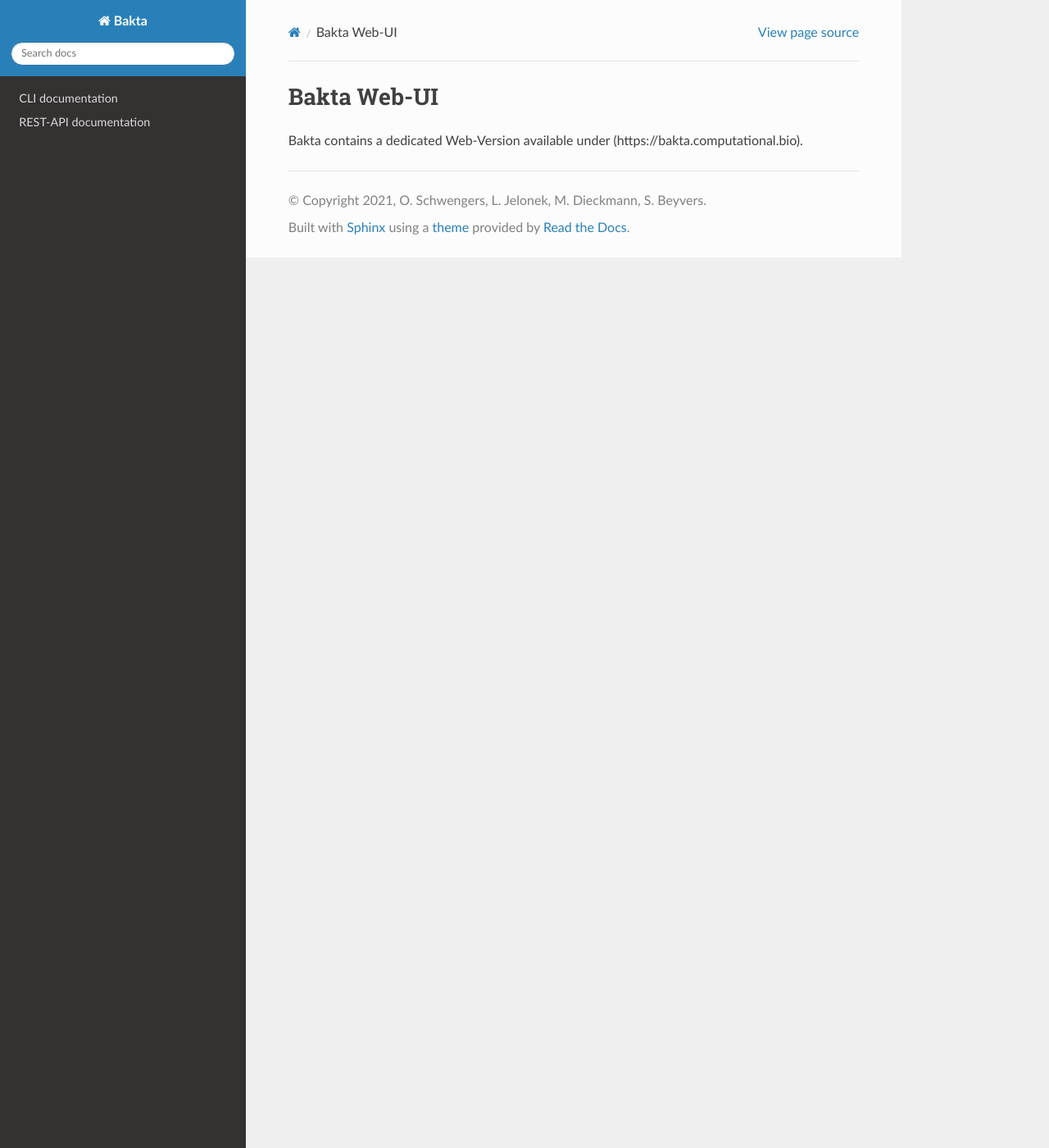
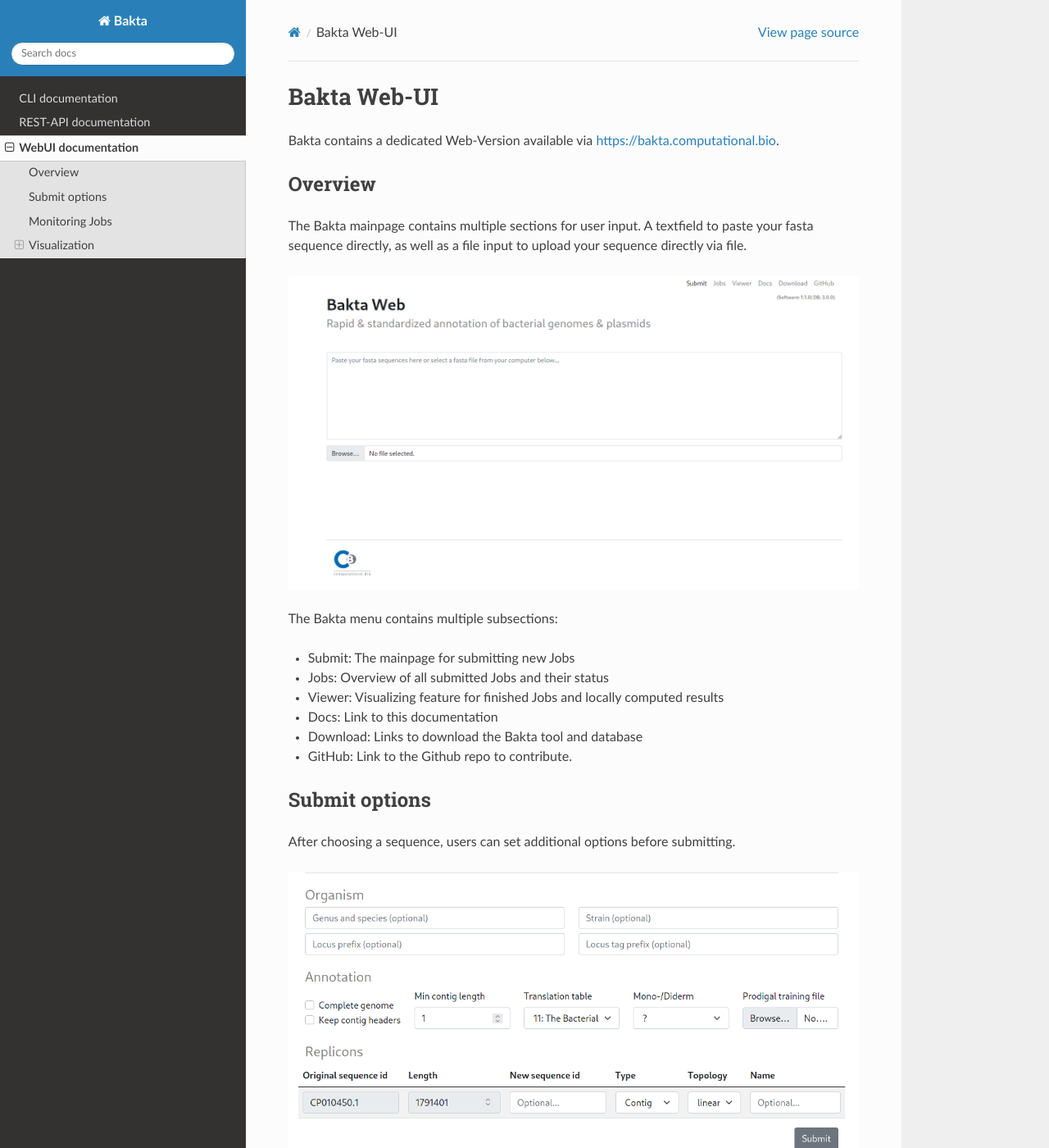
Before and after one commit to ag-computational-bio/bakta-docs, a Sphinx documentation site: the page built from docs/WEBUI.md, in a window 1280 px wide and 1400 px high. Shown: the whole window at 82% size. Built offline with Sphinx 7.4.7 and the Read the Docs theme 2.0.0, drawn with Linux system fonts in a browser that asks for light colours; some of the changed text lies outside the part shown.

Commit message:
Added WebUI docs

```diff
--- a/docs/WEBUI.md
+++ b/docs/WEBUI.md
@@ -1,3 +1,64 @@
 # Bakta Web-UI
 
-Bakta contains a dedicated Web-Version available under (https://bakta.computational.bio).
+Bakta contains a dedicated Web-Version available via <https://bakta.computational.bio>.
+
+
+## Overview
+
+The Bakta mainpage contains multiple sections for user input.
+A textfield to paste your fasta sequence directly, as well as
+a file input to upload your sequence directly via file.
+
+![logo](./images/BaktaOverview.png "Bakta Overview")
+
+The Bakta menu contains multiple subsections:
+
+- Submit: The mainpage for submitting new Jobs
+- Jobs: Overview of all submitted Jobs and their status
+- Viewer: Visualizing feature for finished Jobs and locally computed results
+- Docs: Link to this documentation
+- Download: Links to download the Bakta tool and database
+- GitHub: Link to the Github repo to contribute.
+
+## Submit options
+
+After choosing a sequence, users can set additional options before submitting.
+
+![options](./images/options.png "Bakta Submit Options")
+
+The submit options are split in three sections. An `Organism` section that allows users to specify additional (optional) description tags for the submitted fasta sequence, an `Annotation` section that specifies the annotation settings and a `Replicons` section that specifies additional options regarding the actual sequence.
+
+
+## Monitoring Jobs
+
+Submitted jobs are monitored automatically in the `Jobs` tab.
+
+![init](./images/init-status.png "Bakta Init Status")
+
+All jobs start with the `INIT` status. This indicates an initializing status, as well as a waiting position in the queue. A running Job is indicated by the `RUNNING` status.
+
+![running](./images/running-status.png "Bakta Running Status")
+
+Finished jobs have the `SUCCESFULL` status and include a `LINK` to automatically show and visualize the results in the `Viewer` tab.
+
+![finished](./images/finished.png "Bakta Finished Status")
+
+
+## Visualization
+
+Results can be visualized via the `Viewer` tab, to visualize local files users can choose a local Json file for visualization. This visualization happens exclusively in the Browser, no data is uploaded to the Website.
+
+![finished](./images/visualize_json.png "Bakta Viewer")
+
+
+### Results
+
+Visualized results contain three sections:
+
+- Job statistics: Contains a general overview of the Job and the achieved annotation.
+- Genomeviewer: A IGV Genomebrowser to visualize the positions of features in the sequence.
+- Annotations: List of all annotated features, including DB cross references to multiple common databases.
+
+![results](./images/results.png "Bakta Results")
+
+![annotation](./images/annotation.png "Bakta Results List of Annotations")
```
Also changed, not shown: docs/REST-API.rst (+15 -8 lines), docs/index.rst (+16 -13 lines), docs/images/BaktaOverview.png (added), docs/images/annotation.png (added), docs/images/finished.png (added), docs/images/init-status.png (added), docs/images/options.png (added), docs/images/results.png (added), docs/images/running-status.png (added), docs/images/visualize_json.png (added).
